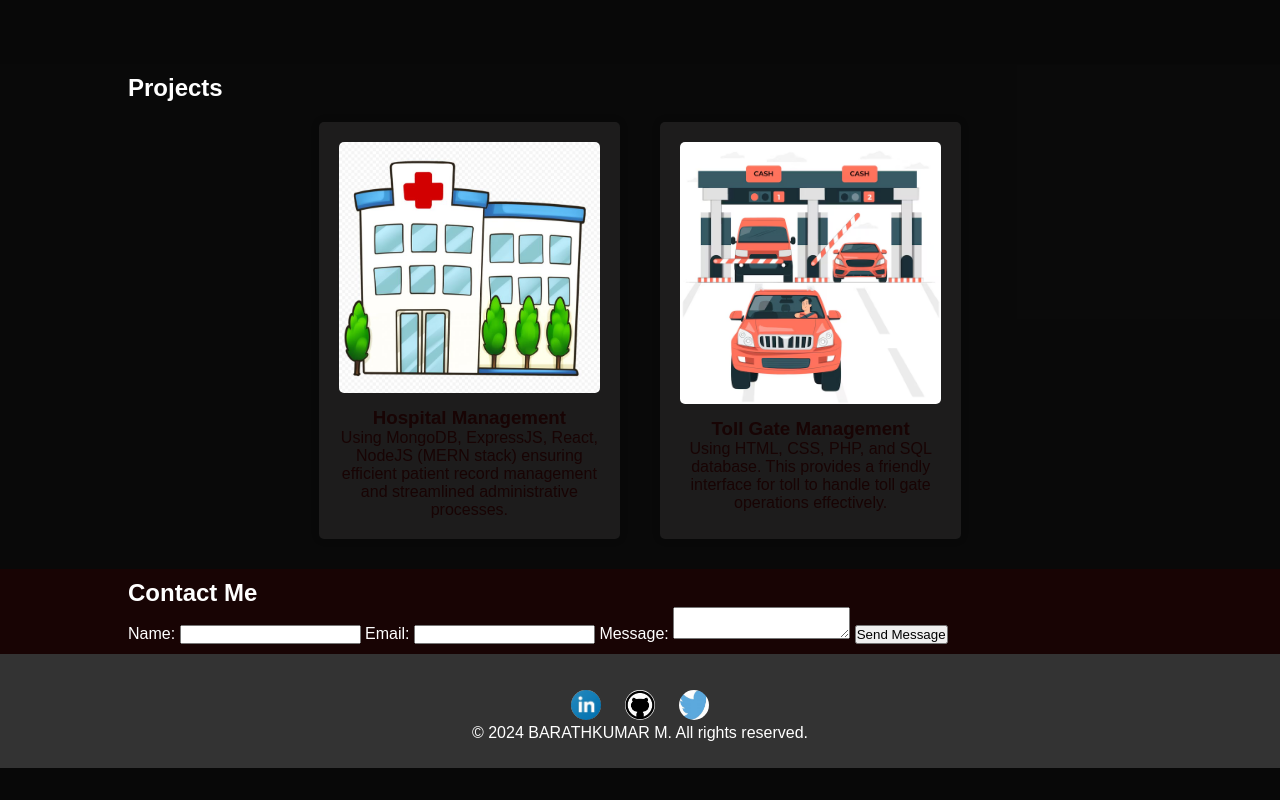
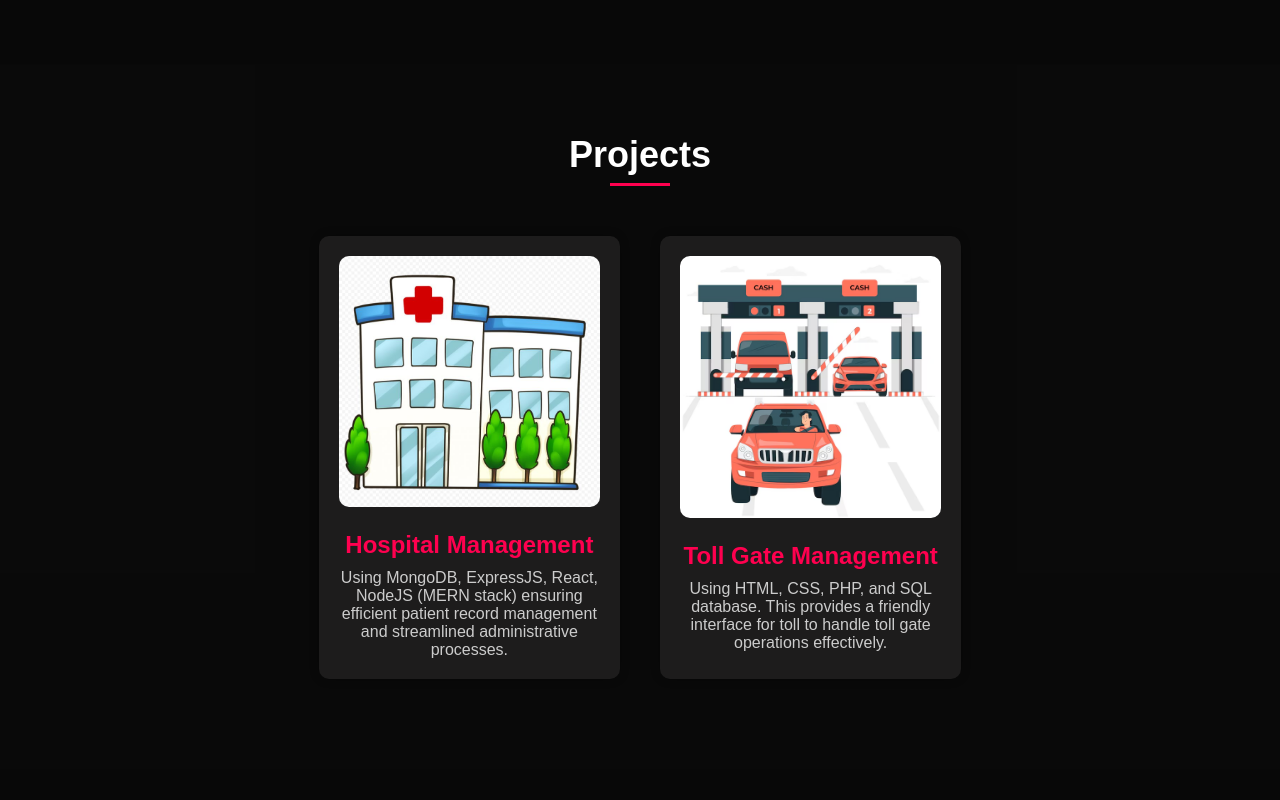
Before and after one commit to Barathkuma/protfolio, a plain HTML site: page index.html in a window 1280 px wide. Shown: the part 1460-2260 px from the top of the page. Before the commit the page ends 2228 px from the top, so only its background shows below. Drawn offline with Linux system fonts and the light colour scheme.

Commit message:
style.css

```diff
--- a/style.css
+++ b/style.css
@@ -110,7 +110,7 @@ nav ul li a:hover::after {
 }
 
 .sub {
-    font-size: 50px;
+    font-size: 40px;
     font-weight: 600;
     color: #fff;
 }
@@ -145,7 +145,6 @@ nav ul li a:hover::after {
 
 .tab-content ul li {
     list-style: none;
-
     margin: 10px 0;
 }
 
@@ -162,6 +161,133 @@ nav ul li a:hover::after {
     display: block;
 }
 
+/* Portfolio Section */
+#portfolio {
+    background-color: #0a0a0ad8;
+    padding: 60px 0;
+}
+
+#portfolio h2 {
+    text-align: center;
+    color: #fff;
+    font-size: 36px;
+    margin-bottom: 40px;
+    position: relative;
+}
+
+#portfolio h2::after {
+    content: '';
+    width: 60px;
+    height: 3px;
+    background: #ff004f;
+    position: absolute;
+    left: 50%;
+    transform: translateX(-50%);
+    bottom: -10px;
+}
+
+.portfolio-items {
+    display: flex;
+    justify-content: center;
+    flex-wrap: wrap;
+}
+
+.portfolio-item {
+    width: calc(33.33% - 40px);
+    margin: 20px;
+    padding: 20px;
+    background-color: #1d1c1c;
+    box-shadow: 0 0 10px rgba(0, 0, 0, 0.3);
+    text-align: center;
+    text-decoration: none;
+    color: #fff;
+    transition: transform 0.3s, box-shadow 0.3s;
+    border-radius: 10px;
+    overflow: hidden;
+    position: relative;
+}
+
+.portfolio-item img {
+    max-width: 100%;
+    height: auto;
+    margin-bottom: 10px;
+    border-radius: 10px;
+    transition: transform 0.3s ease;
+}
+
+.portfolio-item:hover img {
+    transform: scale(1.1);
+}
+
+.portfolio-item h3 {
+    color: #ff004f;
+    font-size: 24px;
+    margin: 10px 0;
+}
+
+.portfolio-item p {
+    color: #ccc;
+    font-size: 16px;
+}
+
+.portfolio-item:hover {
+    transform: translateY(-10px);
+    box-shadow: 0 15px 30px rgba(0, 0, 0, 0.5);
+    cursor: pointer;
+}
+
+/* Contact Section */
+#contact {
+    padding: 60px 0;
+}
+
+#contact h2 {
+    text-align: center;
+    color: #fff;
+    font-size: 36px;
+    margin-bottom: 40px;
+}
+
+#contact form {
+    max-width: 600px;
+    margin: 0 auto;
+}
+
+#contact form label {
+    display: block;
+    color: #fff;
+    font-size: 18px;
+    margin-bottom: 10px;
+}
+
+#contact form input,
+#contact form textarea {
+    width: 100%;
+    padding: 10px;
+    margin-bottom: 20px;
+    border: none;
+    border-radius: 5px;
+    background: #333;
+    color: #fff;
+}
+
+#contact form button {
+    display: block;
+    width: 100%;
+    padding: 10px;
+    border: none;
+    border-radius: 5px;
+    background: #ff004f;
+    color: #fff;
+    font-size: 18px;
+    cursor: pointer;
+}
+
+#contact form button:hover {
+    background: #e60045;
+}
+
+/* Footer */
 footer {
     background-color: #333;
     color: #fff;
@@ -187,11 +313,17 @@ footer {
     width: 30px;
     height: 30px;
     border-radius: 50%;
-    transition: transform 0.3s ease;
+    transition: transform 0.3s ease, box-shadow 0.3s ease;
 }
 
 .social-icons li a img:hover {
     transform: scale(1.2);
+    box-shadow: 0 5px 15px rgba(255, 0, 79, 0.6);
+}
+
+footer p {
+    margin-top: 10px;
+    font-size: 14px;
 }
 
 @media (max-width: 768px) {
@@ -203,43 +335,3 @@ footer {
         width: calc(50% - 40px);
     }
 }
-
-#portfolio {
-    background-color: #0a0a0ad8;
-}
-
-.section {
-    background-color: #180404;
-}
-
-.portfolio-items {
-    display: flex;
-    justify-content: center;
-    flex-wrap: wrap;
-}
-
-.portfolio-item {
-    width: calc(33.33% - 40px);
-    margin: 20px;
-    padding: 20px;
-    background-color: #1d1c1c;
-    box-shadow: 0 0 10px rgba(0, 0, 0, 0.1);
-    text-align: center;
-    color: #180404;
-    text-decoration: none;
-    transition: transform 0.3s, box-shadow 0.3s;
-    border-radius: 5px;
-}
-
-.portfolio-item img {
-    max-width: 100%;
-    height: auto;
-    margin-bottom: 10px;
-    border-radius: 5px;
-}
-
-.portfolio-item:hover {
-    transform: scale(1.05);
-    box-shadow: 0 0 15px rgba(0, 0, 0, 0.2);
-    cursor: pointer;
-}
```
